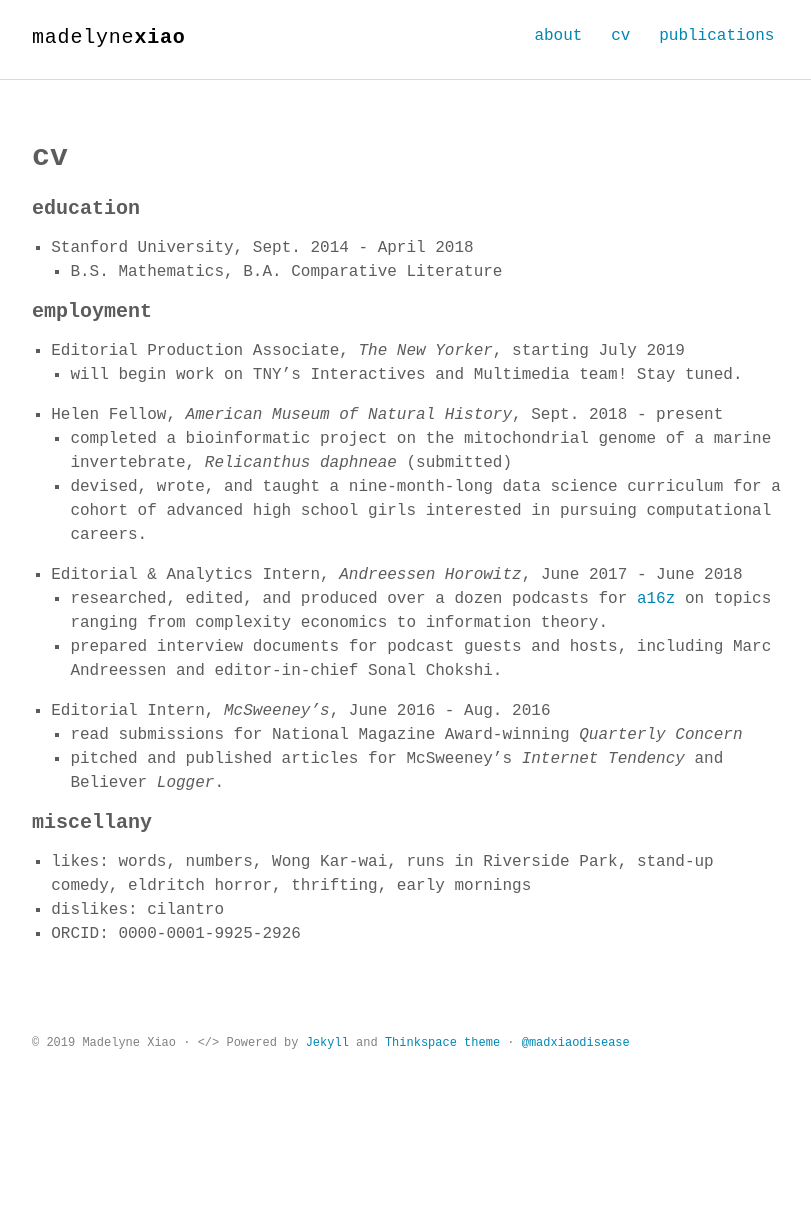
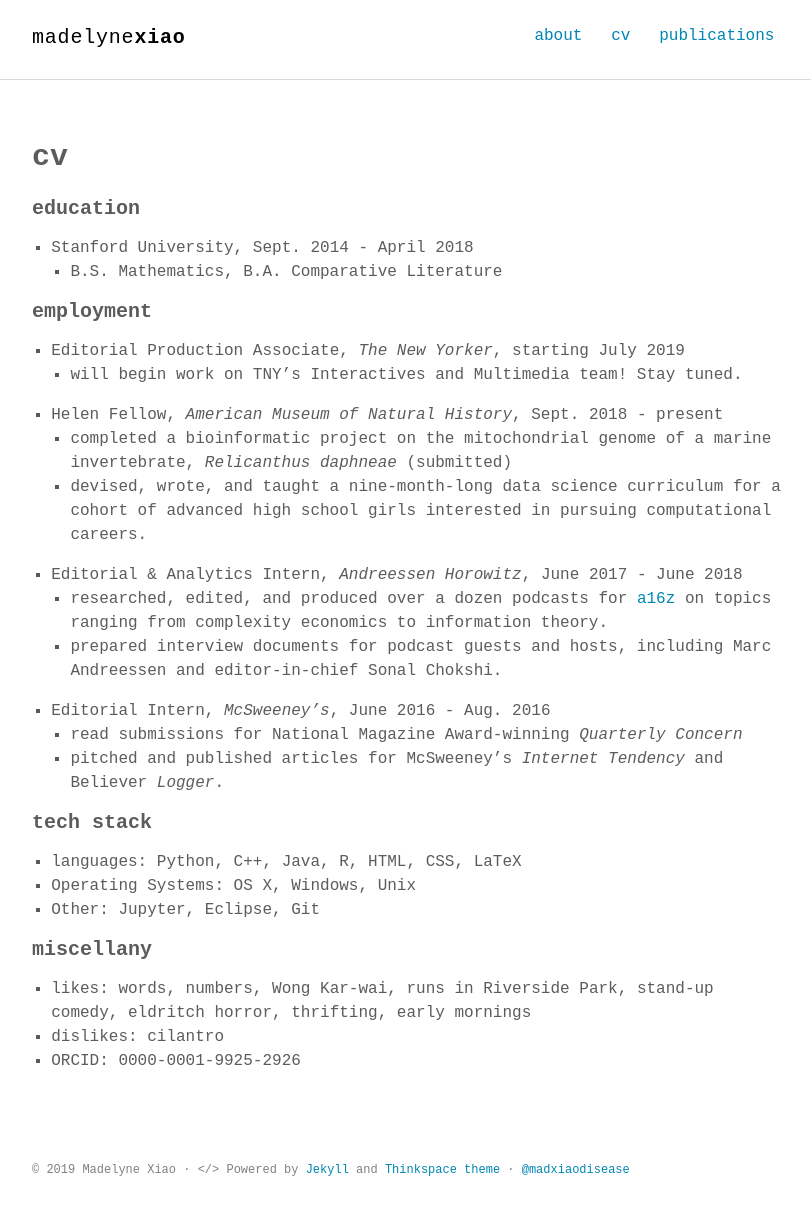
Before and after one commit to madelyne/madelyne.github.io, a Jekyll site: the page built from cv.md, in a window 1280 px wide. Shown: the whole page, without its empty margins (232-1043 px from the left). Built offline with Jekyll 4.4.1, drawn with Linux system fonts in a browser that asks for light colours; some web fonts are replaced; before the commit the page ends 1100 px from its top, so only the background shows below that.

Commit message:
updated cv

```diff
--- a/cv.md
+++ b/cv.md
@@ -22,6 +22,12 @@
 	-  read submissions for National Magazine Award-winning _Quarterly Concern_
 	-  pitched and published articles for McSweeney's _Internet Tendency_ and Believer _Logger_.
 
+#### tech stack
+* languages: Python, C++, Java, R, HTML, CSS, LaTeX
+* Operating Systems: OS X, Windows, Unix
+* Other: Jupyter, Eclipse, Git
+
+
 #### miscellany
 * likes: words, numbers, Wong Kar-wai, runs in Riverside Park, stand-up comedy, eldritch horror, thrifting, early mornings
 * dislikes: cilantro
```
